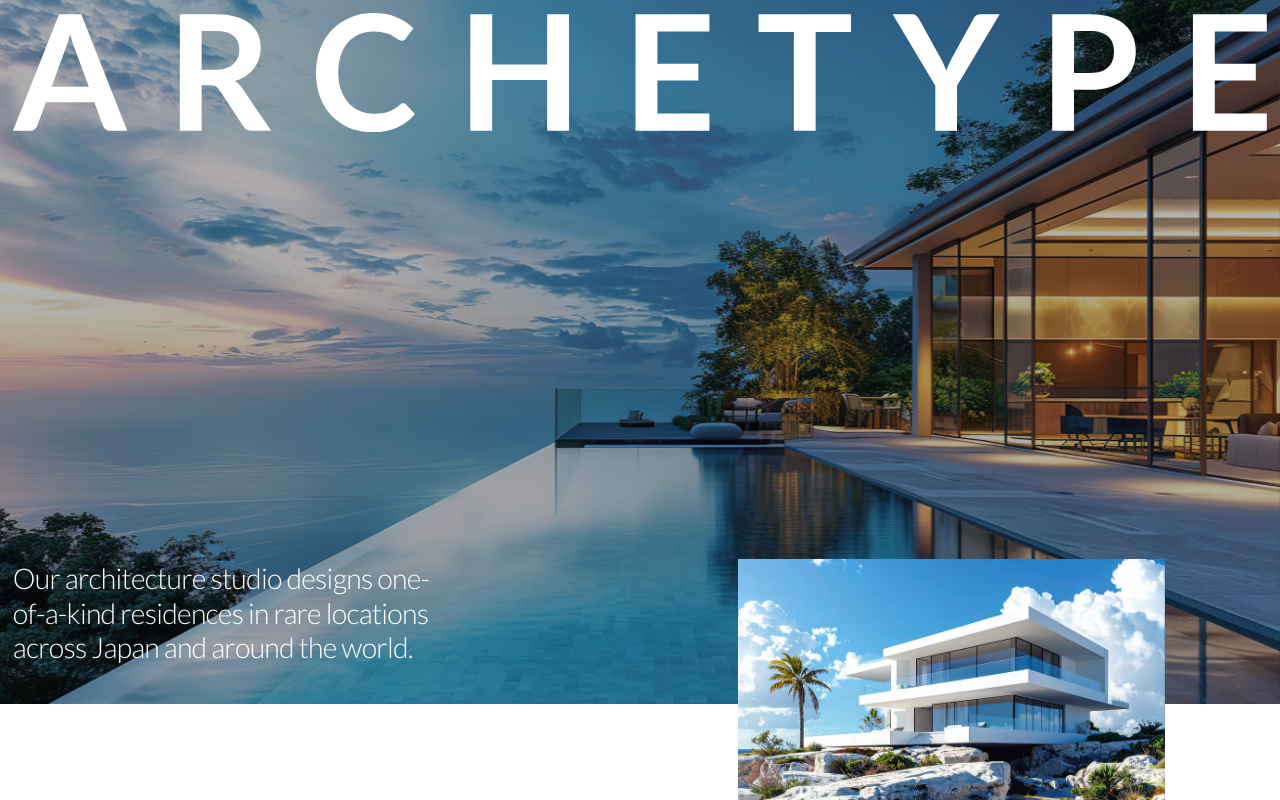
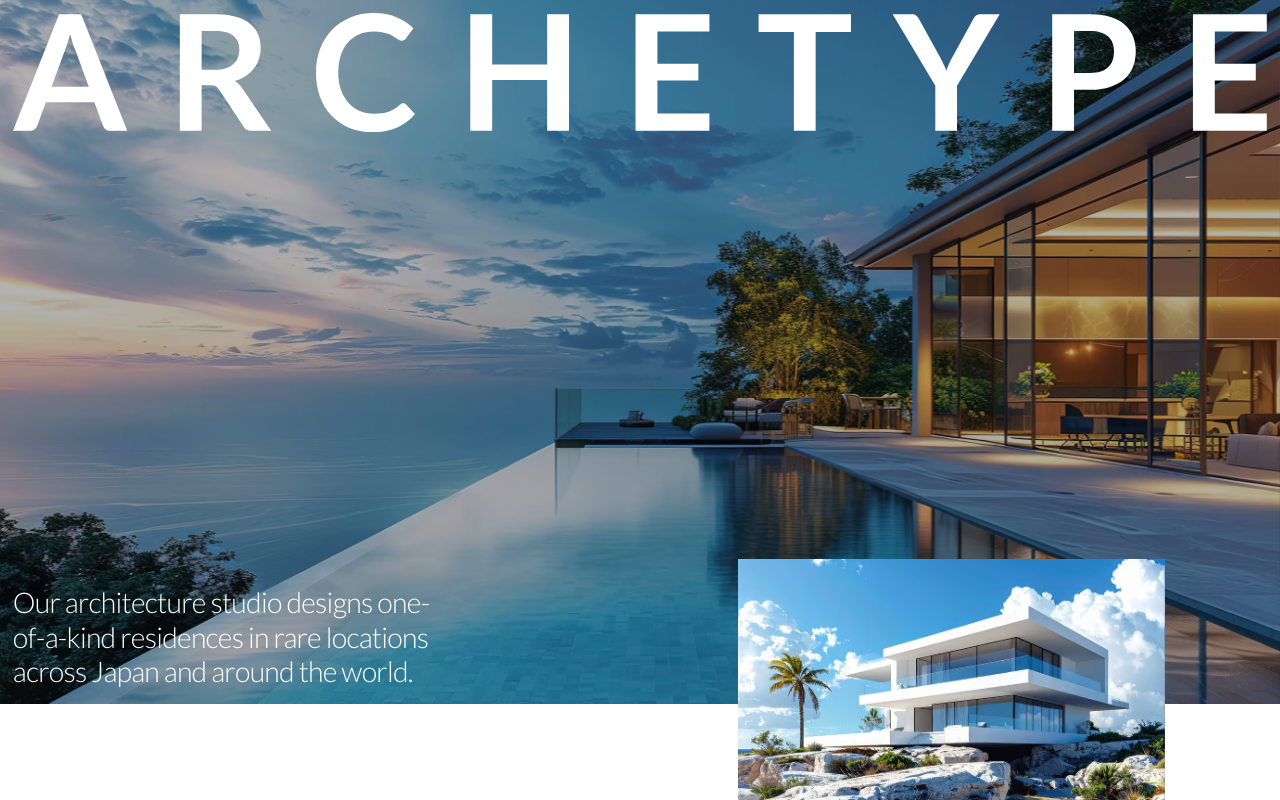
Before and after one commit to thasegawadesign/editorial-hero-prototype, a Next.js app: page / in a window 1280 px wide. Built offline with nearby package versions, Linux system fonts and the light colour scheme; no server answers.

Commit message:
fix(hero): make desktop paragraph bottom margin responsive to viewport height

```diff
--- a/src/components/Hero.tsx
+++ b/src/components/Hero.tsx
@@ -115,7 +115,7 @@ export default function Hero() {
         </h1>
         <p
           className={cn(
-            "relative z-20 mx-auto mt-auto mb-[54vw] h-fit w-[92vw] text-[clamp(1.4rem,8px+4vw,6rem)] font-light tracking-tight text-white lg:mb-34 lg:ml-[1vw] lg:w-[34vw] lg:text-[clamp(1.4rem,8px+1.6vw,2.8rem)] lg:leading-[1.2]",
+            "relative z-20 mx-auto mt-auto mb-[54vw] h-fit w-[92vw] text-[clamp(1.4rem,8px+4vw,6rem)] font-light tracking-tight text-white lg:mb-[clamp(4rem,14vh,10rem)] lg:ml-[1vw] lg:w-[34vw] lg:text-[clamp(1.4rem,8px+1.6vw,2.8rem)] lg:leading-[1.2]",
           )}
         >
           Our architecture studio designs one-of-a-kind residences in rare
```
